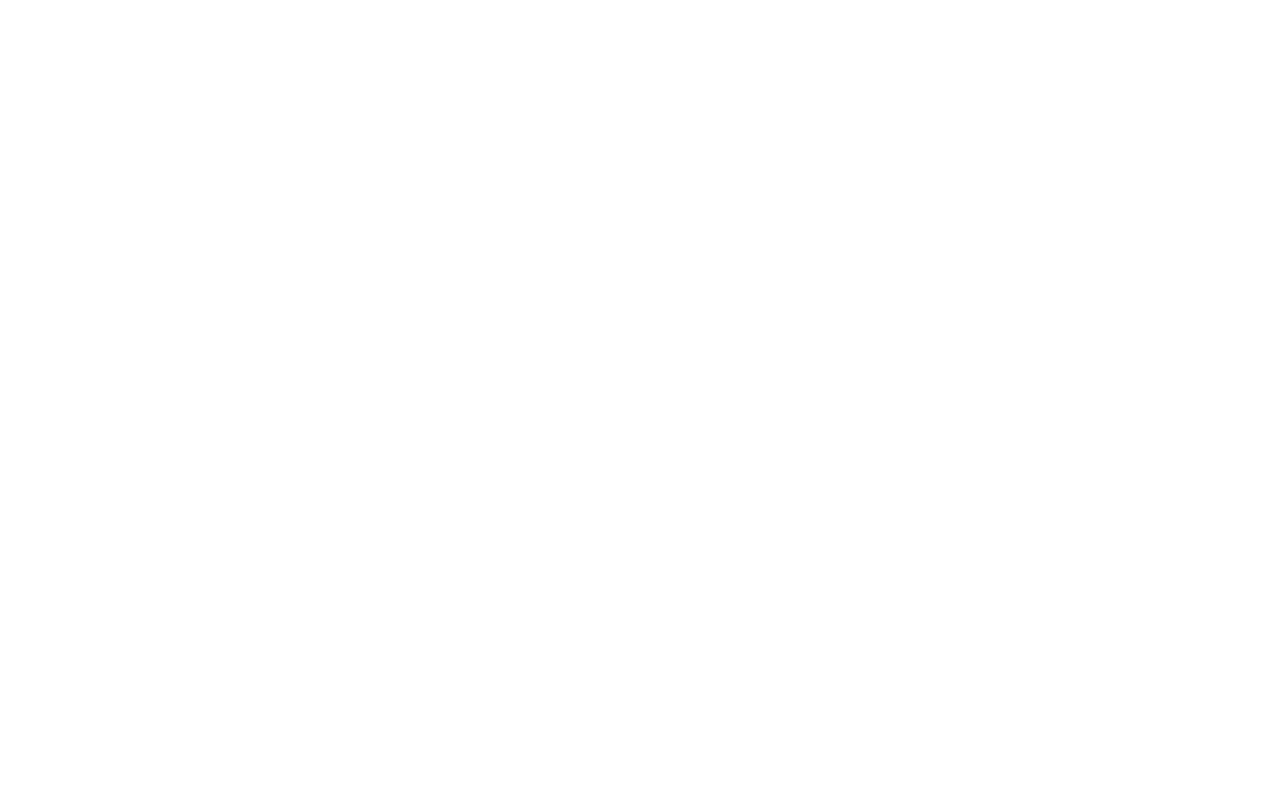
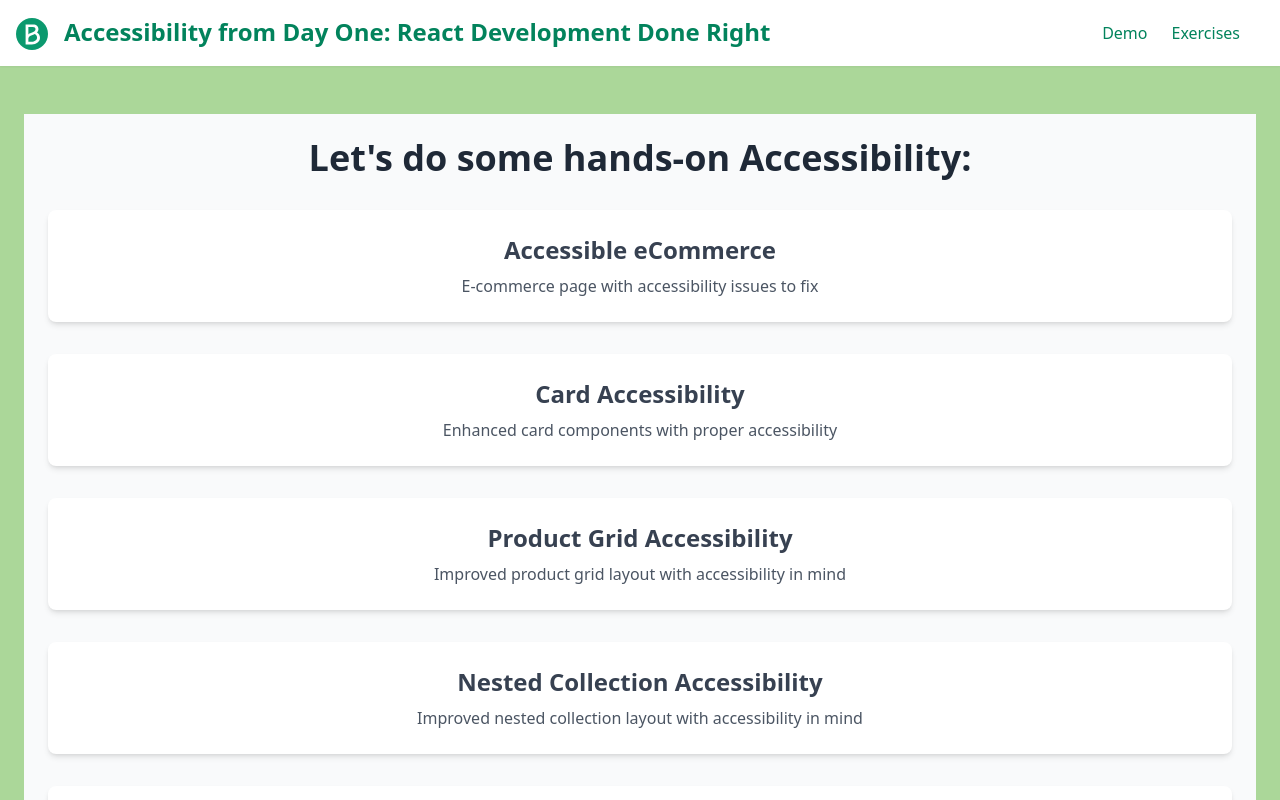
Before and after one commit to piyushsarin-sib/accessible-react-workshop, a React (Vite) app: page /exercises in a window 1280 px wide. Before the commit this address had no page. Shown: the top 800 px of the page. Built offline with nearby package versions, Linux system fonts and the light colour scheme.

Commit message:
fix: routes updates

```diff
--- a/src/App.jsx
+++ b/src/App.jsx
@@ -2,7 +2,7 @@
 import Layout from "./components/Layout";
 import LandingPage from "./pages/LandingPage";
 import ECommercePage from "./pages/ECommercePage";
-import ExamplePage from "./pages/ExamplePage";
+import ExercisesPage from "./pages/ExercisesPage";
 import ECommerceLayout from "./pages/ECommercePage/ECommerceLayout/ECommerceLayout";
 import CardWrapper from "./playground/Card";
 import ProductsGrid from "./playground/ProductGrid";
@@ -34,10 +34,10 @@
         />
 
         <Route
-          path="/examples"
+          path="/exercises"
           element={
             <Layout showHeader={true} showFooter={true} withLayout={true}>
-              <ExamplePage />
+              <ExercisesPage />
             </Layout>
           }
         />
--- a/src/components/Header.jsx
+++ b/src/components/Header.jsx
@@ -23,10 +23,18 @@
           <ul className="flex space-x-6 mr-6">
             <li>
               <a
-                href="/examples"
+                href="/demo"
                 className="transition-colors duration-300"
               >
-                Examples
+                Demo
+              </a>
+            </li>
+            <li>
+              <a
+                href="/exercises"
+                className="transition-colors duration-300"
+              >
+                Exercises
               </a>
             </li>
           </ul>
--- a/src/components/layout/Header/Header.jsx
+++ b/src/components/layout/Header/Header.jsx
@@ -26,13 +26,6 @@
           >
             Accessible eCommerce
           </Link>
-          {/* Navigation links */}
-          <Link
-            to="/examples"
-            className="ml-4 rounded-md focus:outline-none focus:ring-2 focus:ring-blue-500"
-          >
-            Examples
-          </Link>
         </div>
         {/* Cart button */}
         <CartButton aria-label="View shopping cart" />
--- a/src/pages/ExamplePage/index.js
+++ /dev/null
@@ -1,3 +0,0 @@
-import ExamplePage from './ExamplePage.jsx';
-
-export default ExamplePage;
--- /dev/null
+++ b/src/pages/ExercisesPage/index.js
@@ -0,0 +1,3 @@
+import ExercisesPage from './ExercisesPage.jsx';
+
+export default ExercisesPage;
```
Also changed, not shown: src/pages/ExercisesPage/ExercisesPage.jsx (renamed from src/pages/ExamplePage/ExamplePage.jsx).
